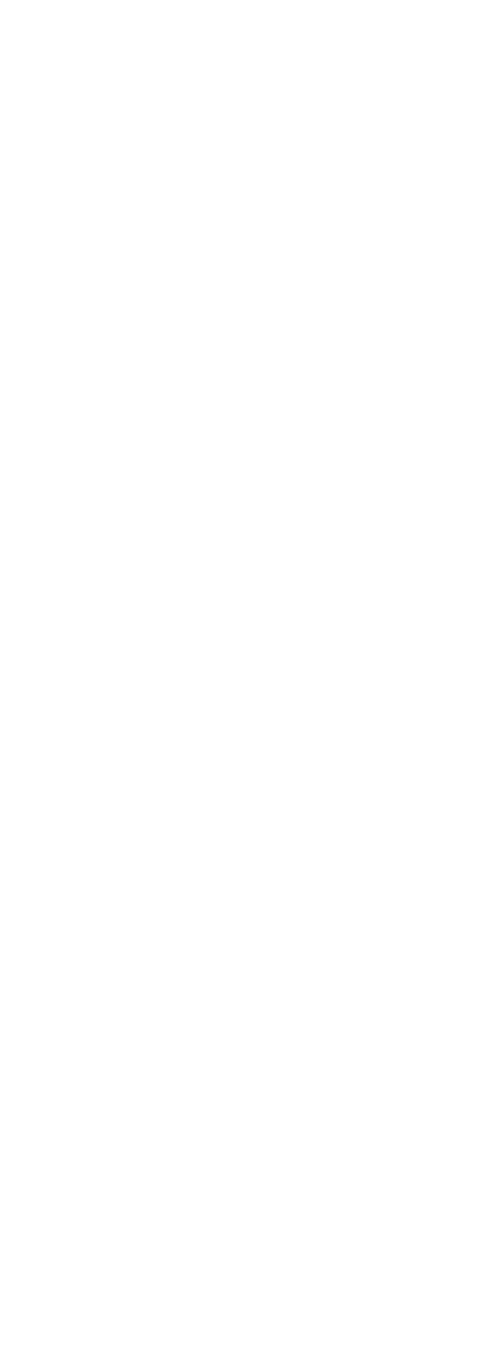
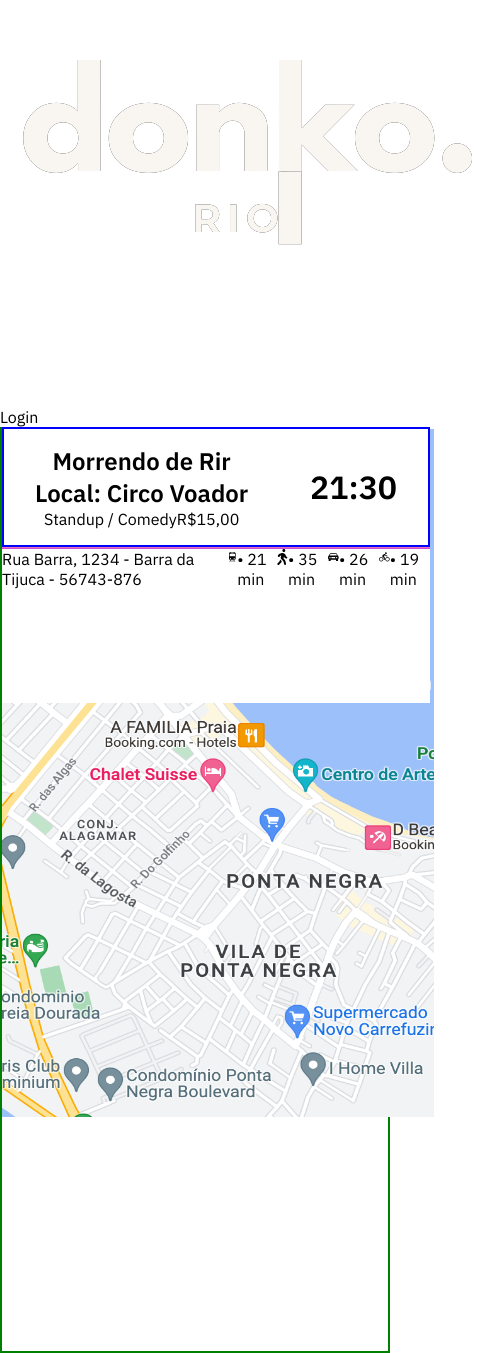
Before and after one commit to SahBianchi/hackrio-front, a React (Create React App) app: page /map in a window 390 px wide. Before the commit this address had no page. Shown: the part 141-1494 px from the top of the page, 500 px wide, since content can reach past the window. Before the commit the page ends 844 px from the top, so only its background shows below. Built offline with nearby package versions, Linux system fonts and the light colour scheme.

Commit message:
:lipstick: feat: Estilizaçao CSS inciando a pg map principal

```diff
--- a/src/componentes/Footer/index.js
+++ /dev/null
@@ -1,7 +0,0 @@
-import React from 'react'
-
-export const Footer = () => {
-  return (
-    <div>Footer</div>
-  )
-}
--- a/src/componentes/Layout/index.js
+++ b/src/componentes/Layout/index.js
@@ -1,5 +1,4 @@
 import React from 'react'
-import { Footer } from '../Footer'
 import { Navbar } from '../Navbar'
 
 export const Layout = (props) => {
@@ -7,7 +6,6 @@
     <>
         <Navbar/>
         {props.children}
-        <Footer/>
     </>
   )
 }
--- /dev/null
+++ b/src/pages/MapPage/MapPage.js
@@ -0,0 +1,77 @@
+import React from 'react'
+import '../MapPage/mapPage.css'
+import mapImage from '../../assets/maps.png'
+import { Layout } from '../../componentes/Layout'
+import { Flex } from '@chakra-ui/react'
+import { IoIosSubway } from "react-icons/io";
+import { FaWalking } from "react-icons/fa";
+import { BsCarFrontFill } from "react-icons/bs";
+import { MdDirectionsBike } from "react-icons/md";
+
+export const MapPage = () => {
+    return (
+        <Layout>
+            <div className='coitainer-map'>
+
+                <img className='map-image' src={mapImage} alt='Map Image' />
+
+                <div className='info-event-map'>
+                    <div className='infos-half-top'>
+                        <Flex flexDirection='column'>
+                            <Flex flexDirection='column'>
+                                <h2>Morrendo de Rir</h2>
+                                <h2>Local: Circo Voador</h2>
+                            </Flex>
+                            <Flex>
+                                <p>Standup / Comedy</p>
+                                <p>R$15,00</p>
+                            </Flex>
+                        </Flex>
+
+                        <Flex>
+                            {/* chamar o neogocio de horario */}
+                            <h1>21:30</h1>
+                        </Flex>
+                    </div>
+                    <div className='line-divisor'></div>
+                    <Flex>
+                        <p>Rua Barra, 1234 - Barra da Tijuca - 56743-876</p>
+                        <Flex>
+                            <Flex>
+                                <Flex>
+                                    <IoIosSubway />
+                                    <p>• 21 min</p>
+                                </Flex>
+                                <Flex>
+                                    <FaWalking />
+                                    <p>• 35 min</p>
+                                </Flex>
+                            </Flex>
+                            <Flex>
+                                <Flex>
+                                    <BsCarFrontFill />
+                                    <p>• 26 min</p>
+                                </Flex>
+                                <Flex>
+                                    <MdDirectionsBike />
+                                    <p>• 19 min</p>
+                                </Flex>
+                            </Flex>
+
+
+                        </Flex>
+                    </Flex>
+
+
+                </div>
+
+
+
+
+
+
+            </div>
+        </Layout>
+
+    )
+}
--- /dev/null
+++ b/src/pages/MapPage/mapPage.css
@@ -0,0 +1,39 @@
+
+@media screen and (max-width: 428px){
+    .coitainer-map{
+        border: 2px solid green;
+        min-height: 926px;
+        max-width: 428px;
+        position: relative;
+    }
+
+    .map-image{
+        width: 27rem;
+        height: 43rem;
+        position: absolute;
+    }
+
+    .info-event-map{
+        background-color: white;
+        width:428px;
+        height: 17.25rem;
+        position:fixed;
+        bottom: 0;
+    }
+
+    .infos-half-top{
+        border: 2px solid blue;
+        display: flex;
+        align-items: center;
+        height: 7.5rem;
+
+    }
+
+
+
+    .line-divisor{
+        background: linear-gradient(#FF87A4, #B935E8);
+        width: 428px;
+        height: 0.1rem;
+    }
+}
--- a/src/router/Coordinator.js
+++ b/src/router/Coordinator.js
@@ -13,3 +13,7 @@
 export const goToLogin = (navigate)=>{
     navigate('/login')
 }
+
+export const goToMapPage = (navigate) =>{
+    navigate('/map')
+}
--- a/src/router/Router.js
+++ b/src/router/Router.js
@@ -3,6 +3,7 @@
 import { Contatos } from '../pages/Contatos'
 import { Homepage } from '../pages/Homepage'
 import { LoginPage } from '../pages/Login/LoginPage'
+import { MapPage } from '../pages/MapPage/MapPage'
 import { SingupPage } from '../pages/Singup/SingupPage'
 
 export const Router = () => {
@@ -12,6 +13,7 @@
             <Route path='/' element={<Homepage/>}/>
             <Route path='/singup' element={<SingupPage/>}/>
             <Route path='/login' element={<LoginPage/>}/>
+            <Route path='/map' element={<MapPage/>}/>
             <Route path='/contatos' element={<Contatos/>}/>
         </Routes>
     </BrowserRouter>
```
Also changed, not shown: src/assets/detailsImage.jpeg (added), src/assets/maps.png (added).
